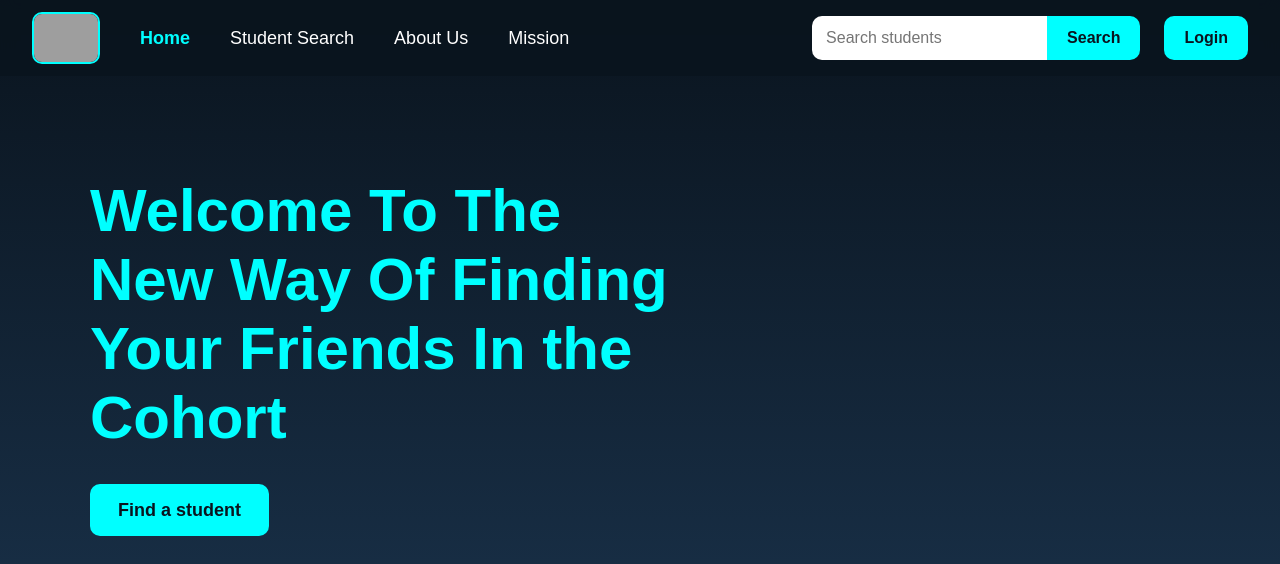
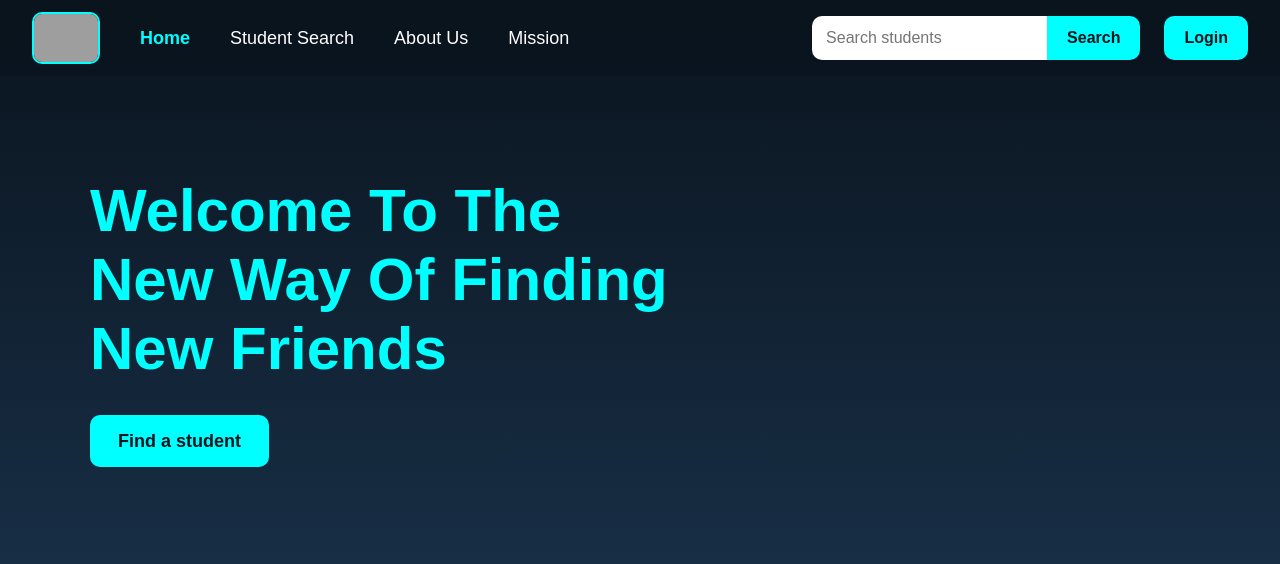
Before and after one commit to The-BSA/frontend, a Flask app: page / in a window 1280 px wide. Shown: the top 564 px of the page. Run offline with Flask 3, Linux system fonts and the light colour scheme; grey boxes are pictures that could not be loaded.

Commit message:
fix: Remove copyrighted assets, clarify wording

```diff
--- a/templates/index.html
+++ b/templates/index.html
@@ -16,22 +16,22 @@
 
   <main id="main" class="flex-container">
     <div class="hero">
-      <h1>Welcome To The New Way Of Finding Your Friends In the Cohort</h1>
+      <h1>Welcome To The New Way Of Finding New Friends</h1>
       <a href="#search" class="button">Find a student</a>
     </div>
 
     <section class="top-group" aria-labelledby="welcome-title">
-      <h2 id="welcome-title">We understand how hard it is to remember everyones name and how sometimes it can cause akward situations, but those times are gone.</h2>
+      <h2 id="welcome-title">We understand how hard it is to remember everyone's name and how sometimes it can cause awkward situations, but those times are gone.</h2>
       <img src="../static/images/image3-1.jpg" alt="">
     </section>
 
     <section class="middle-group" id="search" aria-labelledby="search-title">
       <img src="../static/images/image1.jpg" alt="">
-      <h2 id="search-title">We created a way of connecting the students of Blue Sky in one place.</h2>
+      <h2 id="search-title">We created a way of connecting students in one place.</h2>
     </section>
 
     <section class="bottom-group" id="mission" aria-labelledby="mission-title">
-      <h2 id="mission-title">Our biggest mission is to connect the cohorts in one single place, where the distance between knowing someone new, is just clicks away. </h2>
+      <h2 id="mission-title">Our biggest mission is to connect groups of students in one single place, where the distance between knowing someone new, is just clicks away. </h2>
       <img src="../static/images/image2.jpg" alt="">
     </section>
   </main>
```
Also changed, not shown: static/images/image1.jpg (deleted), static/images/image2.jpg (deleted), static/images/image3-1.jpg (deleted), static/images/images4.jpg (deleted).
